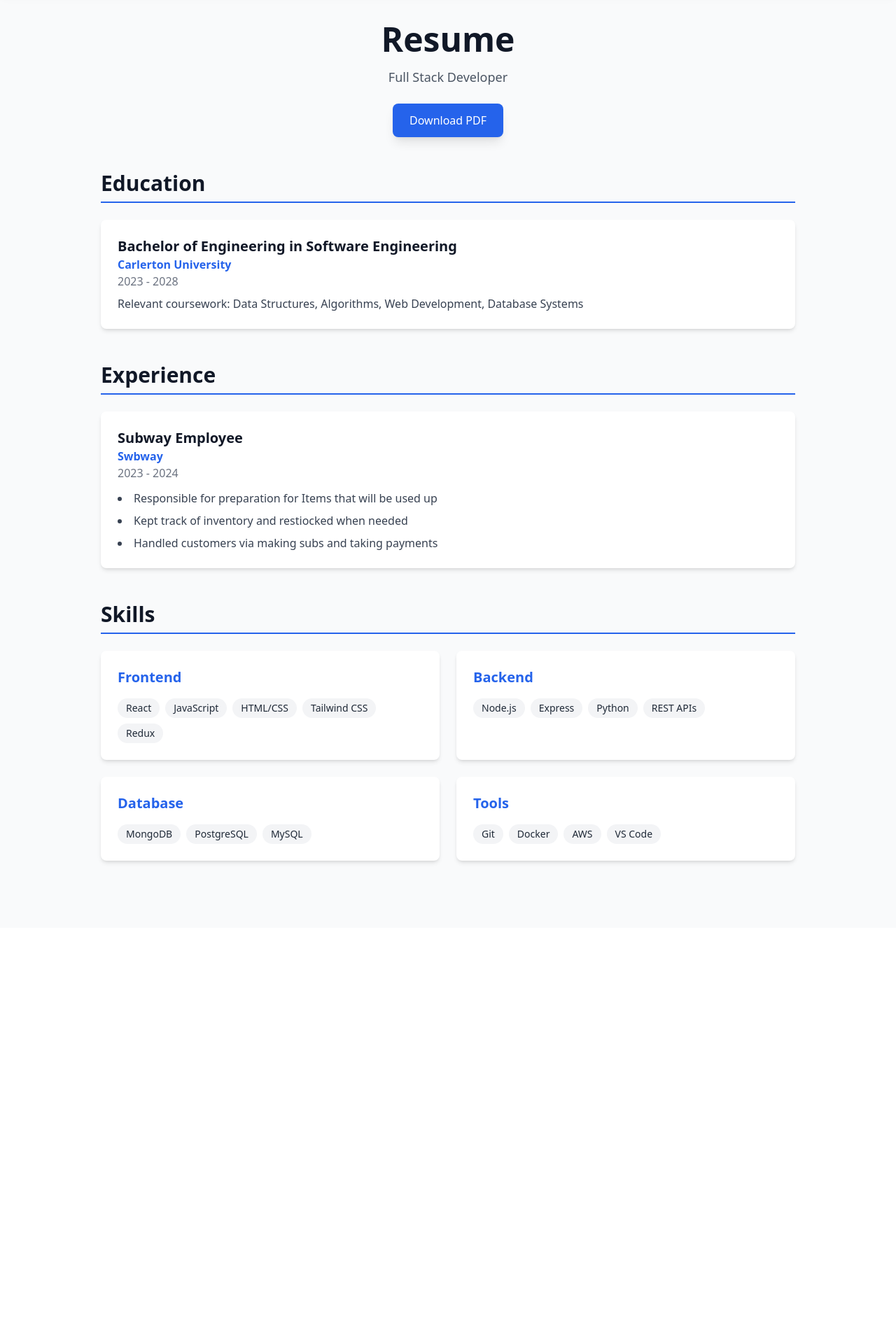
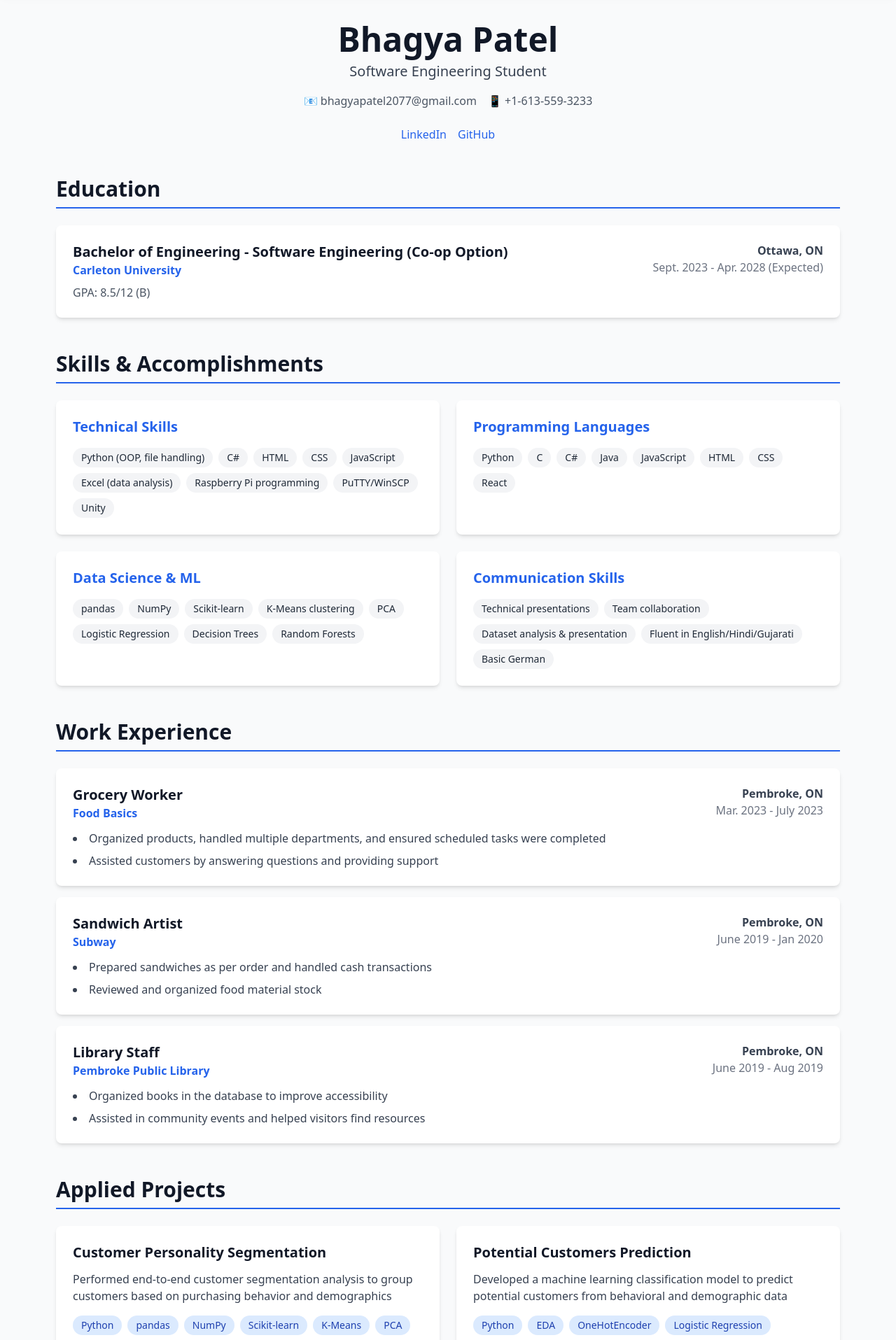
Before and after one commit to BhagyaP27/my-portfolio, a React (Create React App) app: page /resume in a window 1280 px wide. Shown: the part 80-1995 px from the top of the page at 70% size. Before the commit the page ends 1406 px from the top, so only its background shows below. Built offline with nearby package versions, Linux system fonts and the light colour scheme.

Commit message:
feat: Updating resume and skills

```diff
--- a/src/components/Home.js
+++ b/src/components/Home.js
@@ -38,13 +38,15 @@ function Home() {
         <div className="mt-20">
           <h2 className="text-3xl font-bold text-center mb-10 text-gray-900">Skills & Technologies</h2>
           <div className="grid grid-cols-2 md:grid-cols-4 gap-6">
-            {['React', 'Node.js', 'JavaScript', 'Python', 'MongoDB', 'C', 'C#', 'Git',].map((skill) => (
+            {['React', 'Node.js', 'JavaScript','Java' ,'Python','Pytorch','Bash', 'MongoDB', 'C','C++' ,'C#', 'Git',].map((skill) => (
               <div key={skill} className="bg-white p-6 rounded-lg shadow-md text-center hover:shadow-xl transition transform hover:-translate-y-1">
                 <p className="font-semibold text-gray-800 text-lg">{skill}</p>
               </div>
             ))}
           </div>
         </div>
+
+
 
         {/* About Preview */}
         <div className="mt-20 bg-white rounded-lg shadow-xl p-8 md:p-12">
--- a/src/components/Resume.js
+++ b/src/components/Resume.js
@@ -3,45 +3,143 @@ import React from 'react';
 function Resume() {
   const education = [
     {
-      degree: "Bachelor of Engineering in Software Engineering",
-      school: "Carlerton University",
-      year: "2023 - 2028",
-      description: "Relevant coursework: Data Structures, Algorithms, Web Development, Database Systems"
+      degree: "Bachelor of Engineering - Software Engineering (Co-op Option)",
+      school: "Carleton University",
+      location: "Ottawa, ON",
+      year: "Sept. 2023 - Apr. 2028 (Expected)",
+      gpa: "GPA: 8.5/12 (B)",
+      description: ""
     }
   ];
 
   const experience = [
     {
-      title: "Subway Employee",
-      company: "Swbway",
-      period: "2023 - 2024",
+      title: "Grocery Worker",
+      company: "Food Basics",
+      location: "Pembroke, ON",
+      period: "Mar. 2023 - July 2023",
       responsibilities: [
-        "Responsible for preparation for Items that will be used up",
-        "Kept track of inventory and restiocked when needed",
-        "Handled customers via making subs and taking payments"
+        "Organized products, handled multiple departments, and ensured scheduled tasks were completed",
+        "Assisted customers by answering questions and providing support"
+      ]
+    },
+    {
+      title: "Sandwich Artist",
+      company: "Subway",
+      location: "Pembroke, ON",
+      period: "June 2019 - Jan 2020",
+      responsibilities: [
+        "Prepared sandwiches as per order and handled cash transactions",
+        "Reviewed and organized food material stock"
+      ]
+    },
+    {
+      title: "Library Staff",
+      company: "Pembroke Public Library",
+      location: "Pembroke, ON",
+      period: "June 2019 - Aug 2019",
+      responsibilities: [
+        "Organized books in the database to improve accessibility",
+        "Assisted in community events and helped visitors find resources"
       ]
     }
   ];
 
+  const projects = [
+    {
+      title: "Customer Personality Segmentation",
+      description: "Performed end-to-end customer segmentation analysis to group customers based on purchasing behavior and demographics",
+      technologies: ["Python", "pandas", "NumPy", "Scikit-learn", "K-Means", "PCA", "Elbow Method", "Silhouette Score"]
+    },
+    {
+      title: "Potential Customers Prediction",
+      description: "Developed a machine learning classification model to predict potential customers from behavioral and demographic data",
+      technologies: ["Python", "EDA", "OneHotEncoder", "Logistic Regression", "Decision Trees", "Random Forests", "Gradient Boosting"]
+    },
+    {
+      title: "Large Data Processing and Graphing Project",
+      description: "Built a data processing tool using Python and OOP (polymorphism, inheritance, abstraction), processed 500,230 dataset, created graphs with multiple libraries",
+      technologies: ["Python", "OOP", "Data Manipulation", "Graphing Libraries"]
+    },
+    {
+      title: "Digital Resume Website",
+      description: "Designed and built a basic resume website using HTML, CSS, and JavaScript",
+      technologies: ["HTML", "CSS", "JavaScript"]
+    }
+  ];
+
   const skills = {
-    "Frontend": ["React", "JavaScript", "HTML/CSS", "Tailwind CSS", "Redux"],
-    "Backend": ["Node.js", "Express", "Python", "REST APIs"],
-    "Database": ["MongoDB", "PostgreSQL", "MySQL"],
-    "Tools": ["Git", "Docker", "AWS", "VS Code"]
+    "Technical Skills": [
+      "Python (OOP, file handling)",
+      "C#",
+      "HTML",
+      "CSS",
+      "JavaScript",
+      "Excel (data analysis)",
+      "Raspberry Pi programming",
+      "PuTTY/WinSCP",
+      "Unity"
+    ],
+    "Programming Languages": [
+      "Python",
+      "C",
+      "C#",
+      "Java",
+      "JavaScript",
+      "HTML",
+      "CSS",
+      "React"
+    ],
+    "Data Science & ML": [
+      "pandas",
+      "NumPy",
+      "Scikit-learn",
+      "K-Means clustering",
+      "PCA",
+      "Logistic Regression",
+      "Decision Trees",
+      "Random Forests"
+    ],
+    "Communication Skills": [
+      "Technical presentations",
+      "Team collaboration",
+      "Dataset analysis & presentation",
+      "Fluent in English/Hindi/Gujarati",
+      "Basic German"
+    ]
   };
 
   return (
     <div className="min-h-screen bg-gray-50 py-12">
-      <div className="max-w-5xl mx-auto px-4">
+      <div className="max-w-6xl mx-auto px-4">
+        {/* Header */}
         <div className="text-center mb-12">
-          <h1 className="text-4xl md:text-5xl font-bold mb-4 text-gray-900">Resume</h1>
-          <p className="text-gray-600 text-lg mb-6">Full Stack Developer</p>
+          <h1 className="text-4xl md:text-5xl font-bold mb-2 text-gray-900">Bhagya Patel</h1>
+          <p className="text-xl text-gray-700 mb-4">Software Engineering Student</p>
+          <div className="flex flex-wrap justify-center gap-4 text-gray-600 mb-6">
+            <a href="mailto:bhagyapatel2077@gmail.com" className="hover:text-blue-600">
+              📧 bhagyapatel2077@gmail.com
+            </a>
+            <span>📱 +1-613-559-3233</span>
+          </div>
+          <div className="flex flex-wrap justify-center gap-4">
             <a
-            href="#"
-            className="inline-block bg-blue-600 text-white px-6 py-3 rounded-lg hover:bg-blue-700 transition shadow-lg"
+              href="https://linkedin.com/in/bhagyapatel305"
+              target="_blank"
+              rel="noopener noreferrer"
+              className="text-blue-600 hover:underline"
             >
-            Download PDF
+              LinkedIn
             </a>
+            <a
+              href="https://github.com/BhagyaP27"
+              target="_blank"
+              rel="noopener noreferrer"
+              className="text-blue-600 hover:underline"
+            >
+              GitHub
+            </a>
+          </div>
         </div>
 
         {/* Education */}
@@ -50,30 +148,18 @@ function Resume() {
             Education
           </h2>
           {education.map((edu, index) => (
-            <div key={index} className="bg-white rounded-lg shadow-md p-6 mb-4">
+            <div key={index} className="bg-white rounded-lg shadow-md p-6">
+              <div className="flex justify-between items-start flex-wrap gap-2">
+                <div>
                   <h3 className="text-xl font-bold text-gray-900">{edu.degree}</h3>
                   <p className="text-blue-600 font-semibold">{edu.school}</p>
-              <p className="text-gray-500 mb-2">{edu.year}</p>
-              <p className="text-gray-700">{edu.description}</p>
                 </div>
-          ))}
-        </section>
-
-        {/* Experience */}
-        <section className="mb-12">
-          <h2 className="text-3xl font-bold mb-6 text-gray-900 border-b-2 border-blue-600 pb-2">
-            Experience
-          </h2>
-          {experience.map((exp, index) => (
-            <div key={index} className="bg-white rounded-lg shadow-md p-6 mb-4">
-              <h3 className="text-xl font-bold text-gray-900">{exp.title}</h3>
-              <p className="text-blue-600 font-semibold">{exp.company}</p>
-              <p className="text-gray-500 mb-3">{exp.period}</p>
-              <ul className="list-disc list-inside space-y-2">
-                {exp.responsibilities.map((resp, idx) => (
-                  <li key={idx} className="text-gray-700">{resp}</li>
-                ))}
-              </ul>
+                <div className="text-right">
+                  <p className="text-gray-700 font-semibold">{edu.location}</p>
+                  <p className="text-gray-500">{edu.year}</p>
+                </div>
+              </div>
+              <p className="text-gray-600 mt-2">{edu.gpa}</p>
             </div>
           ))}
         </section>
@@ -81,16 +167,16 @@ function Resume() {
         {/* Skills */}
         <section className="mb-12">
           <h2 className="text-3xl font-bold mb-6 text-gray-900 border-b-2 border-blue-600 pb-2">
-            Skills
+            Skills & Accomplishments
           </h2>
           <div className="grid md:grid-cols-2 gap-6">
             {Object.entries(skills).map(([category, skillList]) => (
               <div key={category} className="bg-white rounded-lg shadow-md p-6">
                 <h3 className="text-xl font-bold mb-4 text-blue-600">{category}</h3>
                 <div className="flex flex-wrap gap-2">
-                  {skillList.map((skill) => (
+                  {skillList.map((skill, idx) => (
                     <span
-                      key={skill}
+                      key={idx}
                       className="bg-gray-100 text-gray-800 px-3 py-1 rounded-full text-sm"
                     >
                       {skill}
@@ -101,6 +187,67 @@ function Resume() {
             ))}
           </div>
         </section>
+
+        {/* Experience */}
+        <section className="mb-12">
+          <h2 className="text-3xl font-bold mb-6 text-gray-900 border-b-2 border-blue-600 pb-2">
+            Work Experience
+          </h2>
+          {experience.map((exp, index) => (
+            <div key={index} className="bg-white rounded-lg shadow-md p-6 mb-4">
+              <div className="flex justify-between items-start flex-wrap gap-2 mb-3">
+                <div>
+                  <h3 className="text-xl font-bold text-gray-900">{exp.title}</h3>
+                  <p className="text-blue-600 font-semibold">{exp.company}</p>
+                </div>
+                <div className="text-right">
+                  <p className="text-gray-700 font-semibold">{exp.location}</p>
+                  <p className="text-gray-500">{exp.period}</p>
+                </div>
+              </div>
+              <ul className="list-disc list-inside space-y-2">
+                {exp.responsibilities.map((resp, idx) => (
+                  <li key={idx} className="text-gray-700">{resp}</li>
+                ))}
+              </ul>
+            </div>
+          ))}
+        </section>
+
+        {/* Projects */}
+        <section className="mb-12">
+          <h2 className="text-3xl font-bold mb-6 text-gray-900 border-b-2 border-blue-600 pb-2">
+            Applied Projects
+          </h2>
+          <div className="grid md:grid-cols-2 gap-6">
+            {projects.map((project, index) => (
+              <div key={index} className="bg-white rounded-lg shadow-md p-6 hover:shadow-xl transition">
+                <h3 className="text-xl font-bold mb-3 text-gray-900">{project.title}</h3>
+                <p className="text-gray-700 mb-4">{project.description}</p>
+                <div className="flex flex-wrap gap-2">
+                  {project.technologies.map((tech, idx) => (
+                    <span
+                      key={idx}
+                      className="bg-blue-100 text-blue-800 text-sm px-3 py-1 rounded-full"
+                    >
+                      {tech}
+                    </span>
+                  ))}
+                </div>
+              </div>
+            ))}
+          </div>
+        </section>
+
+        {/* Download Button */}
+        <div className="text-center">
+          <a
+            href="#"
+            className="inline-block bg-blue-600 text-white px-8 py-3 rounded-lg hover:bg-blue-700 transition shadow-lg font-semibold"
+          >
+            Download PDF Resume
+          </a>
+        </div>
       </div>
     </div>
   );
```
Lines whose indentation alone changed are shown as unchanged.
